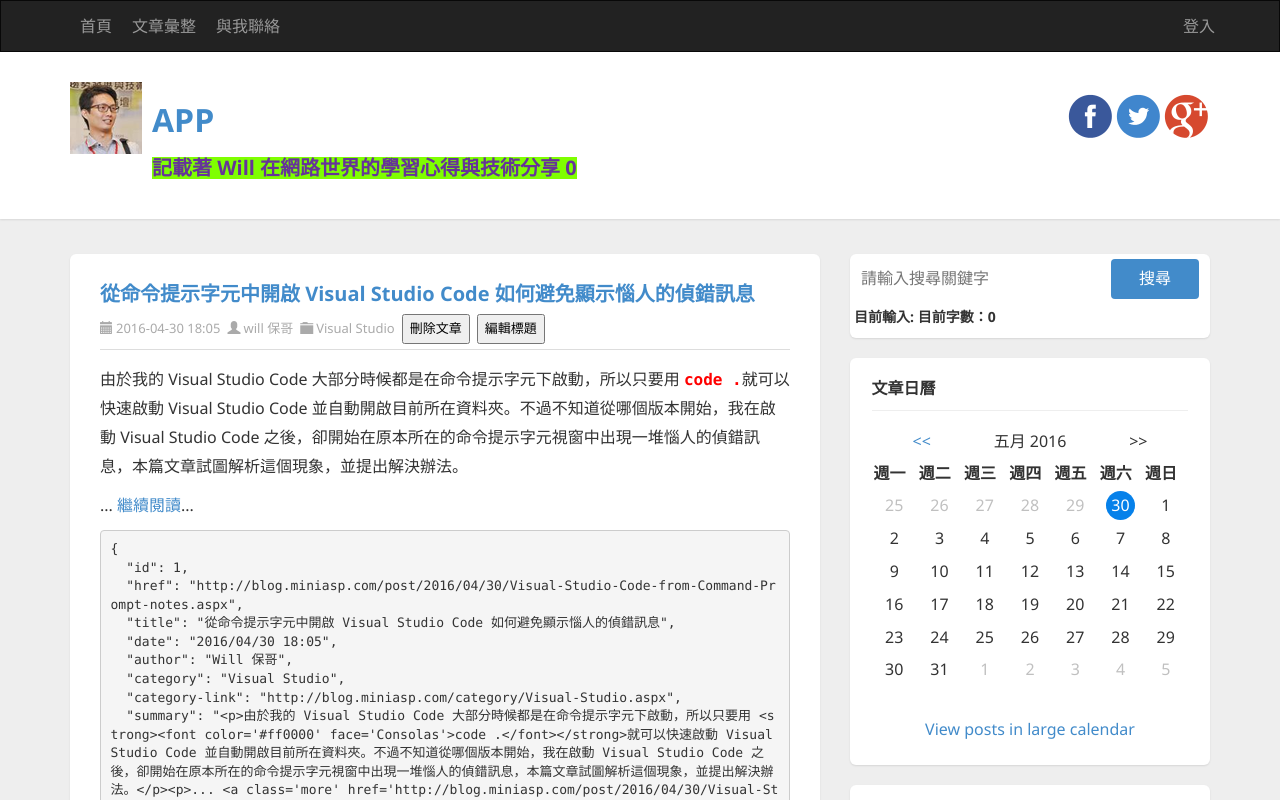
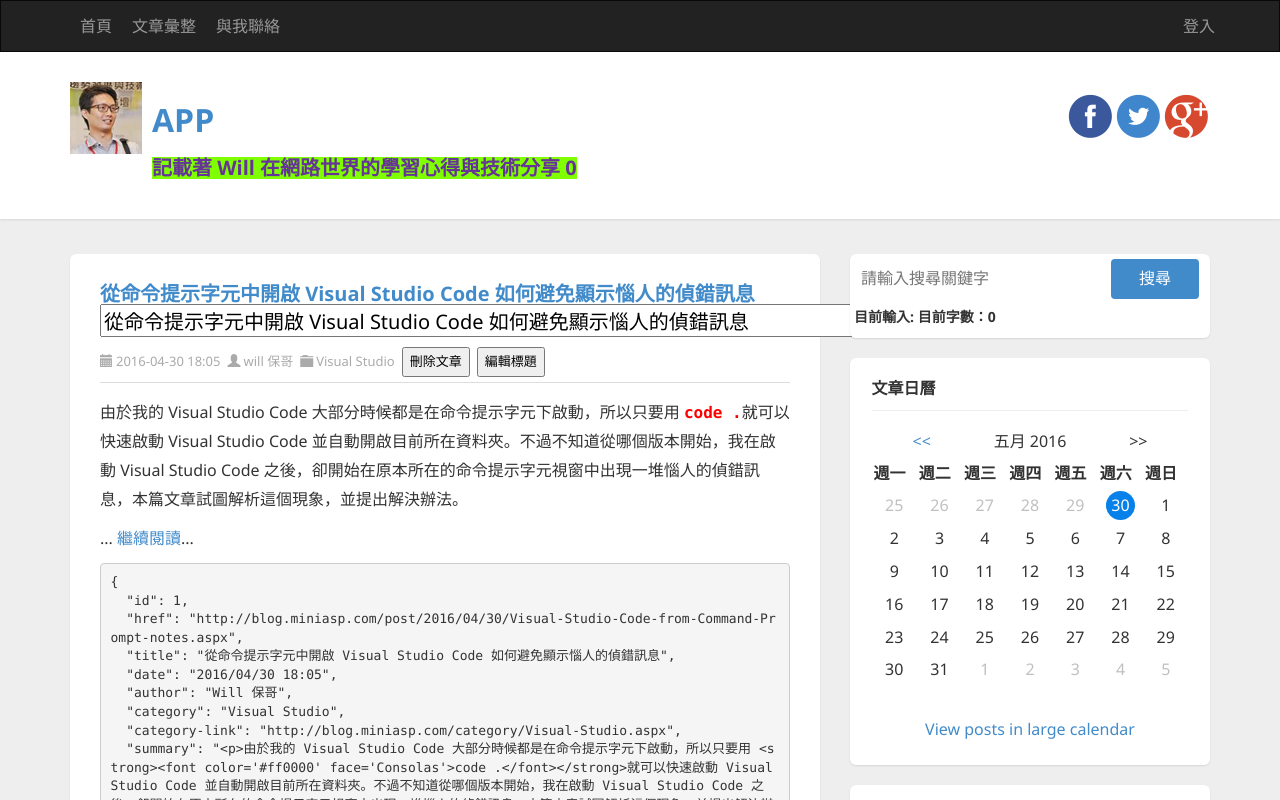
Before and after one commit to ChuangPoPO/Udemy-Angular-2018, an Angular app in the folder demo1/: page / in a window 1280 px wide. Shown: the top 800 px of the page. Built offline with nearby package versions, Linux system fonts and the light colour scheme.

Commit message:
6-47 ***實作 單向資料流與不可變的物件 1. 在 子元件 給一個紀錄現況的屬性 2. 子元件 通知父元件有資料發生改變：父元件的方法訂閱子元件的屬性 - 鍵盤事件 - input tag

```diff
--- a/demo1/src/app/article/article-header/article-header.component.html
+++ b/demo1/src/app/article/article-header/article-header.component.html
@@ -1,7 +1,10 @@
 <header class="post-header">
   <h2 class="post-title">
-    <a *ngIf="!isEdit" [href]="item.href">{{ item.title }}</a>
-    <input *ngIf="isEdit" type="text" size=68 [value]="item.title">
+    <!-- TODO: *ngIf -->
+    <a [href]="item.href">{{ item.title }}</a>
+    <input type="text" size=68 [value]="nowTitle"
+      (keyup.enter)="doEdit($event.target.value)"
+      (keyup.escape)="$event.target.value = item.title; isEdit = false">
   </h2>
   <div class="post-info clearfix">
     <span class="post-date">
@@ -21,7 +24,7 @@
       <button *ngIf="!isEdit" (click)="isEdit = true">編輯標題</button>
     </span>
     <span>
-      <button *ngIf="isEdit" (click)="isEdit = false">取消編輯</button>
+      <button *ngIf="isEdit" (click)="isEdit = false; $event.target.value = item.title">取消編輯</button>
     </span>
   </div>
 </header>
--- a/demo1/src/app/article/article-header/article-header.component.ts
+++ b/demo1/src/app/article/article-header/article-header.component.ts
@@ -13,11 +13,23 @@
   @Output()
   delete = new EventEmitter<any>();
 
+  @Output()
+  titleChanged = new EventEmitter<any>();
+
   isEdit = false;
+  nowTitle = '';
 
   constructor() { }
 
   ngOnInit() {
+    this.nowTitle = this.item.title;
+  }
+
+
+  doEdit(title) {
+    this.nowTitle = title;
+    this.titleChanged.emit(title);
+
   }
   deleteArticle() {
     this.delete.emit(this.item);
--- a/demo1/src/app/article/article-list/article-list.component.html
+++ b/demo1/src/app/article/article-list/article-list.component.html
@@ -1,5 +1,5 @@
 <article class="post" id="post{{idx}}" *ngFor="let item of data ; let idx = index">
   <!-- doDelete($event) 訂閱 子元件下的事件(delete) -->
-  <app-article-header [item]="item" (delete)="doDelete($event)"></app-article-header>
+  <app-article-header [item]="item" (delete)="doDelete($event)" (titleChanged)="doTitleChange($event)"></app-article-header>
   <app-article-body [item]="item"></app-article-body>
 </article>
--- a/demo1/src/app/article/article-list/article-list.component.ts
+++ b/demo1/src/app/article/article-list/article-list.component.ts
@@ -9,6 +9,9 @@
 
   data: Array<any>;
   constructor() { }
+
+  doTitleChange() {
+  }
 
   doDelete(item) {
     this.data = this.data.filter((value) => {
```
